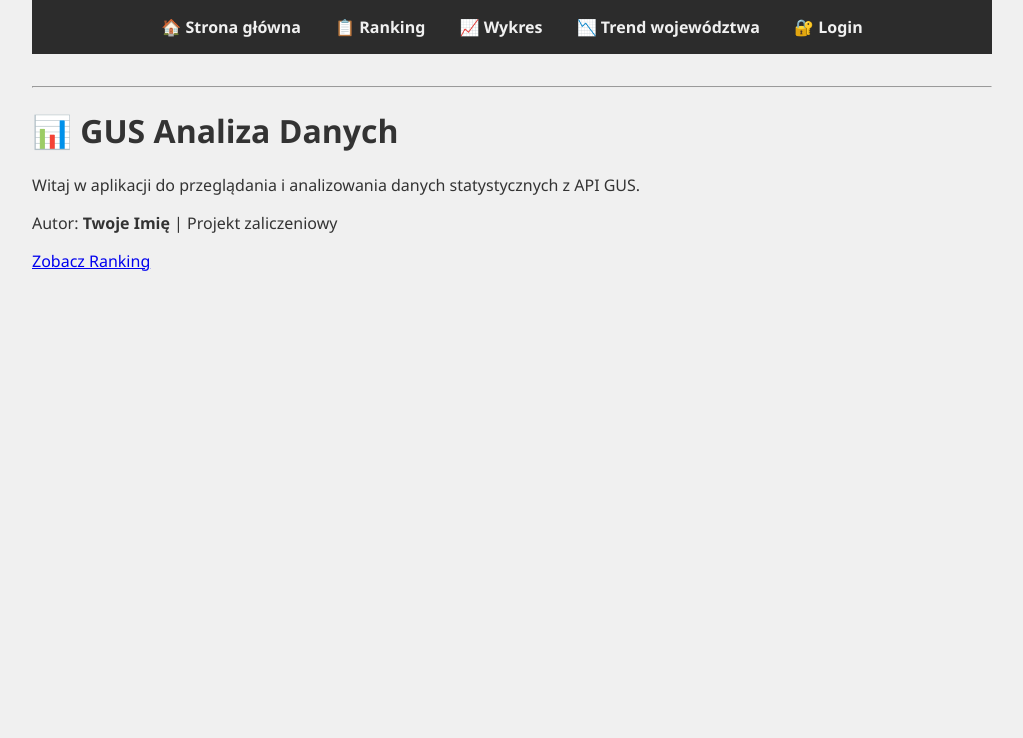
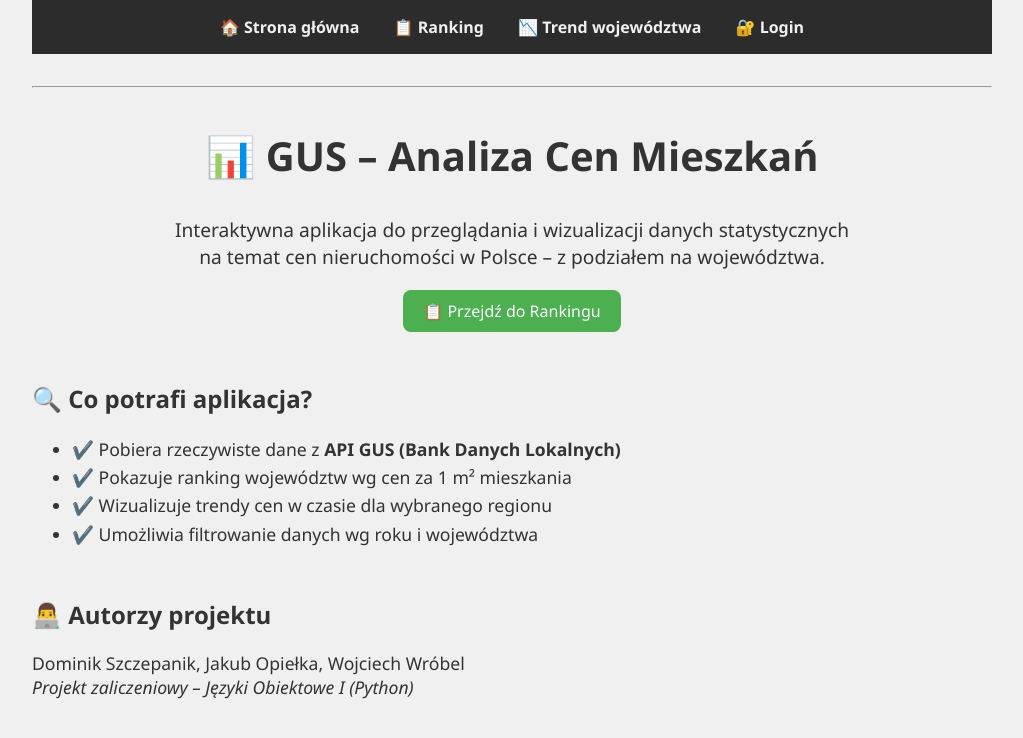
Before and after one commit to dominik24356/python-wsb-project-magisterka, a Flask app: page / in a window 1280 px wide. Shown: the top 738 px of the page, without its empty margins (128-1151 px from the left). Run offline with Flask 3, Linux system fonts and the light colour scheme.

Commit message:
praca dalsza 1

```diff
--- a/app.py
+++ b/app.py
@@ -151,13 +151,6 @@ def ranking():
     wykres = generuj_wykres(df)
     return render_template("ranking.html", tabela=df, wykres=wykres, lata=LATA, aktualny_rok=wybrany_rok)
 
-
-# 📈 (Opcjonalny) placeholder pod inne wykresy
-@app.route('/wykres')
-def wykres():
-    return render_template("wykres.html")
-
-
 # 📉 Trend zmian cen 1m² w danym województwie
 @app.route("/trend", methods=["GET", "POST"])
 def trend():
--- a/static/css/style.css
+++ b/static/css/style.css
@@ -82,3 +82,17 @@ img {
     display: block;
     margin: 1rem auto;
 }
+
+
+/* Hover na wierszach tabeli */
+table tbody tr:hover {
+    background-color: #f5faff;
+    cursor: pointer;
+    transition: background-color 0.2s ease-in-out;
+}
+
+/* Zmiana koloru tekstu na hover */
+table tbody tr:hover td {
+    color: #000;
+    font-weight: 500;
+}
--- a/templates/base.html
+++ b/templates/base.html
@@ -9,7 +9,6 @@
     <nav>
         <a href="/">🏠 Strona główna</a>
         <a href="/ranking">📋 Ranking</a>
-        <a href="/wykres">📈 Wykres</a>
         <a href="/trend">📉 Trend województwa</a>
         <a href="/login">🔐 Login</a>
     </nav>
--- a/templates/index.html
+++ b/templates/index.html
@@ -3,8 +3,35 @@
 {% block title %}Strona Główna{% endblock %}
 
 {% block content %}
-    <h1>📊 GUS Analiza Danych</h1>
-    <p>Witaj w aplikacji do przeglądania i analizowania danych statystycznych z API GUS.</p>
-    <p>Autor: <strong>Twoje Imię</strong> | Projekt zaliczeniowy</p>
-    <a href="/ranking" class="button">Zobacz Ranking</a>
+    <section style="text-align: center; margin-top: 40px;">
+        <h1 style="font-size: 2.5rem;">📊 GUS – Analiza Cen Mieszkań</h1>
+        <p style="font-size: 1.2rem; margin-top: 10px;">
+            Interaktywna aplikacja do przeglądania i wizualizacji danych statystycznych<br>
+            na temat cen nieruchomości w Polsce – z podziałem na województwa.
+        </p>
+
+        <div style="margin-top: 30px;">
+            <a href="/ranking" class="button" style="padding: 10px 20px; font-size: 1rem; text-decoration: none; background-color: #4CAF50; color: white; border-radius: 8px;">
+                📋 Przejdź do Rankingu
+            </a>
+        </div>
+    </section>
+
+    <section style="margin-top: 60px;">
+        <h2>🔍 Co potrafi aplikacja?</h2>
+        <ul style="font-size: 1.1rem; line-height: 1.6;">
+            <li>✔️ Pobiera rzeczywiste dane z <strong>API GUS (Bank Danych Lokalnych)</strong></li>
+            <li>✔️ Pokazuje ranking województw wg cen za 1 m² mieszkania</li>
+            <li>✔️ Wizualizuje trendy cen w czasie dla wybranego regionu</li>
+            <li>✔️ Umożliwia filtrowanie danych wg roku i województwa</li>
+        </ul>
+    </section>
+
+    <section style="margin-top: 50px;">
+        <h2>👨‍💻 Autorzy projektu</h2>
+        <p style="font-size: 1.1rem;">
+            Dominik Szczepanik, Jakub Opiełka, Wojciech Wróbel<br>
+            <em>Projekt zaliczeniowy – Języki Obiektowe I (Python)</em>
+        </p>
+    </section>
 {% endblock %}
```
Also changed, not shown: templates/ranking.html (+20 -8 lines), templates/wykres.html (deleted).
